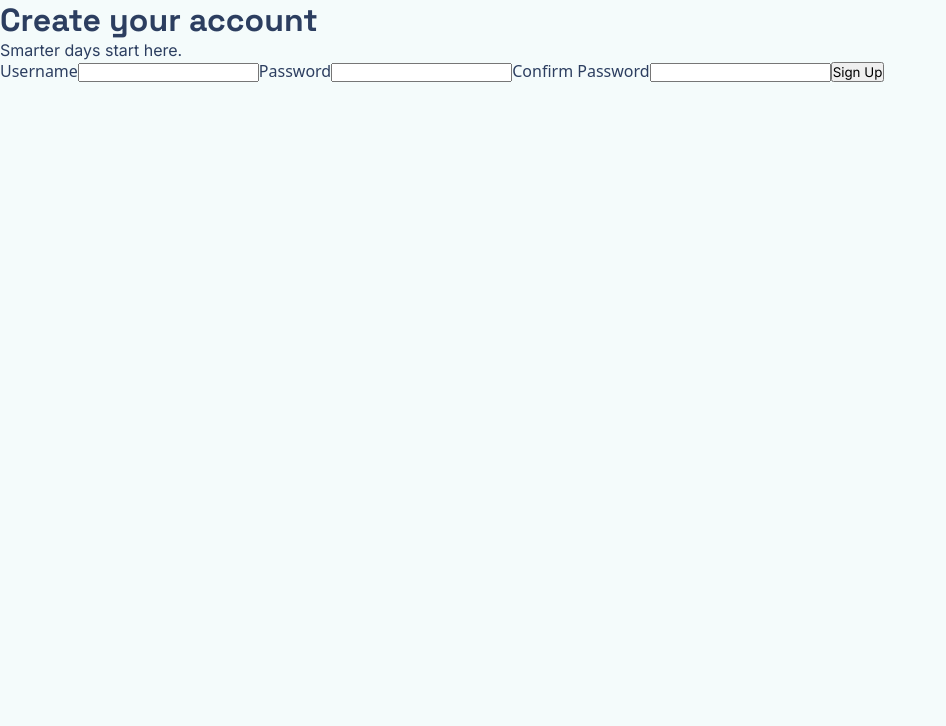
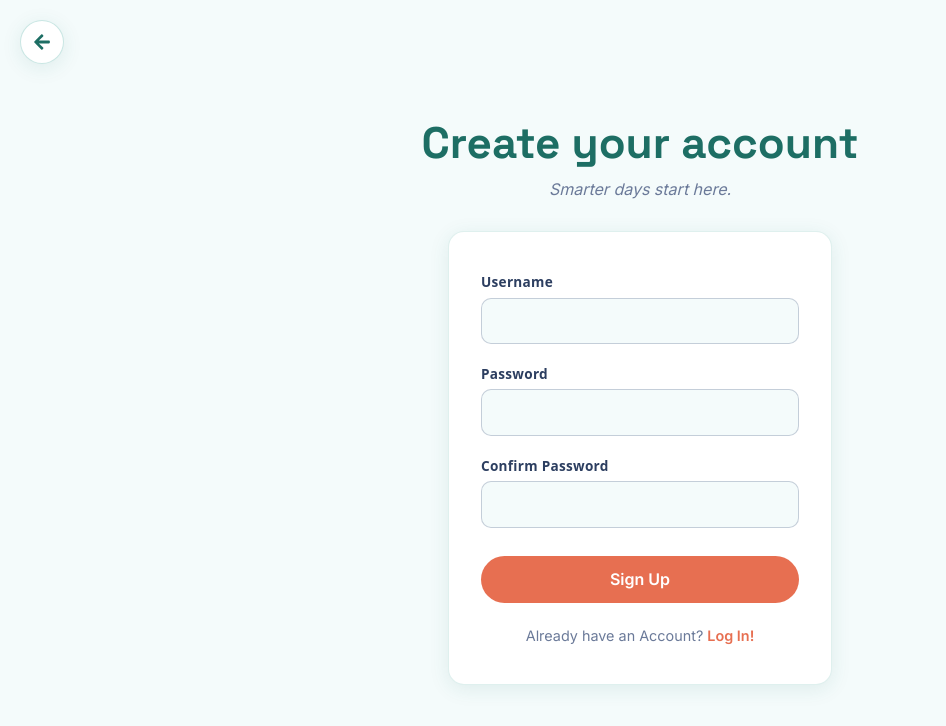
Before and after one commit to Monisha-Repos/Cadence-Calendar, a React (Vite) app: page / in a window 1280 px wide. Both pictures are taken after a click on the button "Create an Account". Shown: the top 726 px of the page, without its empty margins (0-946 px from the left). Built offline with nearby package versions, Linux system fonts and the light colour scheme.

Commit message:
add styles to login and sign-up pages

```diff
--- a/src/App.css
+++ b/src/App.css
@@ -264,3 +264,134 @@ body {
     background-color: rgba(255, 255, 255, 0.14);
     transform: translateY(-2px);
 }
+
+/* ---------- Auth pages (login / sign-up) ---------- */
+
+.center-block {
+    min-height: 100vh;
+    display: flex;
+    flex-direction: column;
+    justify-content: center;
+    align-items: center;
+    padding: 4rem 1.5rem;
+}
+
+.center-block h1 {
+    font-size: clamp(2rem, 5vw, 2.75rem);
+    color: var(--color-primary-dark);
+    text-align: center;
+}
+
+/* the rotating motivational tagline under the heading */
+.center-block h1 + p {
+    margin-top: 0.5rem;
+    color: var(--color-text-muted);
+    font-style: italic;
+    text-align: center;
+}
+
+.center-block form {
+    width: 100%;
+    max-width: 24rem;
+    margin-top: 2rem;
+    display: flex;
+    flex-direction: column;
+    text-align: left;
+    background-color: var(--color-surface);
+    border: 1px solid rgba(42, 157, 143, 0.15);
+    border-radius: 16px;
+    box-shadow: var(--shadow-soft);
+    padding: 2.5rem 2rem;
+}
+
+.center-block label {
+    font-size: 0.85rem;
+    font-weight: 600;
+    letter-spacing: 0.02em;
+    margin-bottom: 0.4rem;
+}
+
+.center-block input {
+    font: inherit;
+    color: var(--color-text);
+    padding: 0.7rem 0.9rem;
+    margin-bottom: 1.25rem;
+    border: 1.5px solid rgba(107, 122, 153, 0.35);
+    border-radius: 10px;
+    background-color: var(--color-bg);
+    transition: border-color 0.15s ease, box-shadow 0.15s ease;
+}
+
+.center-block input:focus {
+    outline: none;
+    border-color: var(--color-primary);
+    box-shadow: 0 0 0 3px rgba(42, 157, 143, 0.18);
+}
+
+.center-block button[type='submit'] {
+    margin-top: 0.5rem;
+    padding: 0.85rem;
+    border: none;
+    border-radius: 999px;
+    font-size: 1rem;
+    font-weight: 600;
+    cursor: pointer;
+    background-color: var(--color-accent);
+    color: var(--color-surface);
+    transition: background-color 0.15s ease, transform 0.15s ease, box-shadow 0.15s ease;
+}
+
+.center-block button[type='submit']:hover {
+    background-color: #D65F41;
+    transform: translateY(-2px);
+    box-shadow: var(--shadow-lift);
+}
+
+.center-block button[type='submit']:active {
+    transform: translateY(0);
+}
+
+/* "Don't have an account?" line */
+.center-block form p {
+    margin-top: 1.5rem;
+    text-align: center;
+    font-size: 0.9rem;
+    color: var(--color-text-muted);
+}
+
+.center-block form a {
+    color: var(--color-accent);
+    font-weight: 600;
+    text-decoration: none;
+}
+
+.center-block form a:hover {
+    text-decoration: underline;
+}
+
+/* ---------- Back-to-home icon button ---------- */
+
+.back-home {
+    position: fixed;
+    top: 1.25rem;
+    left: 1.25rem;
+    z-index: 10;
+    display: inline-flex;
+    align-items: center;
+    justify-content: center;
+    width: 2.75rem;
+    height: 2.75rem;
+    border-radius: 50%;
+    cursor: pointer;
+    background-color: var(--color-surface);
+    color: var(--color-primary-dark);
+    border: 1px solid rgba(42, 157, 143, 0.25);
+    box-shadow: var(--shadow-soft);
+    transition: color 0.15s ease, box-shadow 0.15s ease, transform 0.15s ease;
+}
+
+.back-home:hover {
+    color: var(--color-accent);
+    box-shadow: var(--shadow-lift);
+    transform: translateX(-2px);
+}
--- /dev/null
+++ b/src/components/footer.jsx
@@ -0,0 +1,16 @@
+import { FaGithub, FaLinkedin } from 'react-icons/fa';
+export default function Footer() {
+    return <>
+        <footer className="site-footer">
+            <p className='tagline footer-credit'>Cadence — a project by Monisha</p>
+            <div className="footer-links">
+                <a href="https://github.com/Monisha-Repos/Cadence-Calendar" target="_blank" rel="noopener noreferrer">
+                    <FaGithub size={24} />
+                </a>
+                <a href="https://www.linkedin.com/in/monisha-natarajan" target="_blank" rel="noopener noreferrer">
+                    <FaLinkedin size={24} />
+                </a>
+            </div>
+        </footer>
+    </>
+}
--- a/src/pages/home.jsx
+++ b/src/pages/home.jsx
@@ -1,4 +1,4 @@
-import { FaGithub, FaLinkedin } from 'react-icons/fa';
+import Footer from '../components/footer.jsx'
 
 export default function Home({ setCurrentPage }) {
 
@@ -39,17 +39,7 @@ export default function Home({ setCurrentPage }) {
             </div>
         </div>
 
-        <footer className="site-footer">
-            <p className='tagline footer-credit'>Cadence — a project by Monisha</p>
-            <div className="footer-links">
-                <a href="https://github.com/Monisha-Repos/Cadence-Calendar" target="_blank" rel="noopener noreferrer">
-                    <FaGithub size={24} />
-                </a>
-                <a href="https://www.linkedin.com/in/monisha-natarajan" target="_blank" rel="noopener noreferrer">
-                    <FaLinkedin size={24} />
-                </a>
-            </div>
-        </footer>
+        <Footer />
 
 
     </>
--- a/src/pages/login.jsx
+++ b/src/pages/login.jsx
@@ -1,4 +1,5 @@
 import { useState } from 'react'
+import { FaArrowLeft } from 'react-icons/fa'
 import getRandomTagline from '../components/taglines.jsx'
 
 
@@ -16,6 +17,10 @@ export default function Login({ setCurrentPage }) {
     }
 
     return <>
+        <button type='button' className='back-home' aria-label='Back to home' onClick={() => setCurrentPage('home')}>
+            <FaArrowLeft size={18} />
+        </button>
+
         <div className='center-block'>
             <h1>Login</h1>
             <p>{tagline}</p>
--- a/src/pages/sign-up.jsx
+++ b/src/pages/sign-up.jsx
@@ -1,4 +1,5 @@
 import { useState } from 'react'
+import { FaArrowLeft } from 'react-icons/fa'
 import getRandomTagline from '../components/taglines.jsx'
 
 
@@ -17,12 +18,17 @@ export default function SignUp({ setCurrentPage }) {
     }
 
     return <>
+        <button type='button' className='back-home' aria-label='Back to home' onClick={() => setCurrentPage('home')}>
+            <FaArrowLeft size={18} />
+        </button>
+
         <div className='center-block'>
 
             {/* 📌 REVIEW LATER */}
+            <h1>Create your account</h1>
+            <p>{tagline}</p>
+
             <form onSubmit={handleSubmit}>
-                <h1>Create your account</h1>
-                <p>{tagline}</p>
 
             <label htmlFor="username">Username</label>
             <input
@@ -49,6 +55,16 @@ export default function SignUp({ setCurrentPage }) {
             />
 
             <button type="submit">Sign Up</button>
+
+            <p>
+                Already have an Account?{' '}
+                <a href="#" onClick={(e) => {
+                    e.preventDefault();
+                    setCurrentPage('login');
+                }}>
+                    Log In!
+                </a>
+            </p>
             </form>
         </div>
     </>
```
